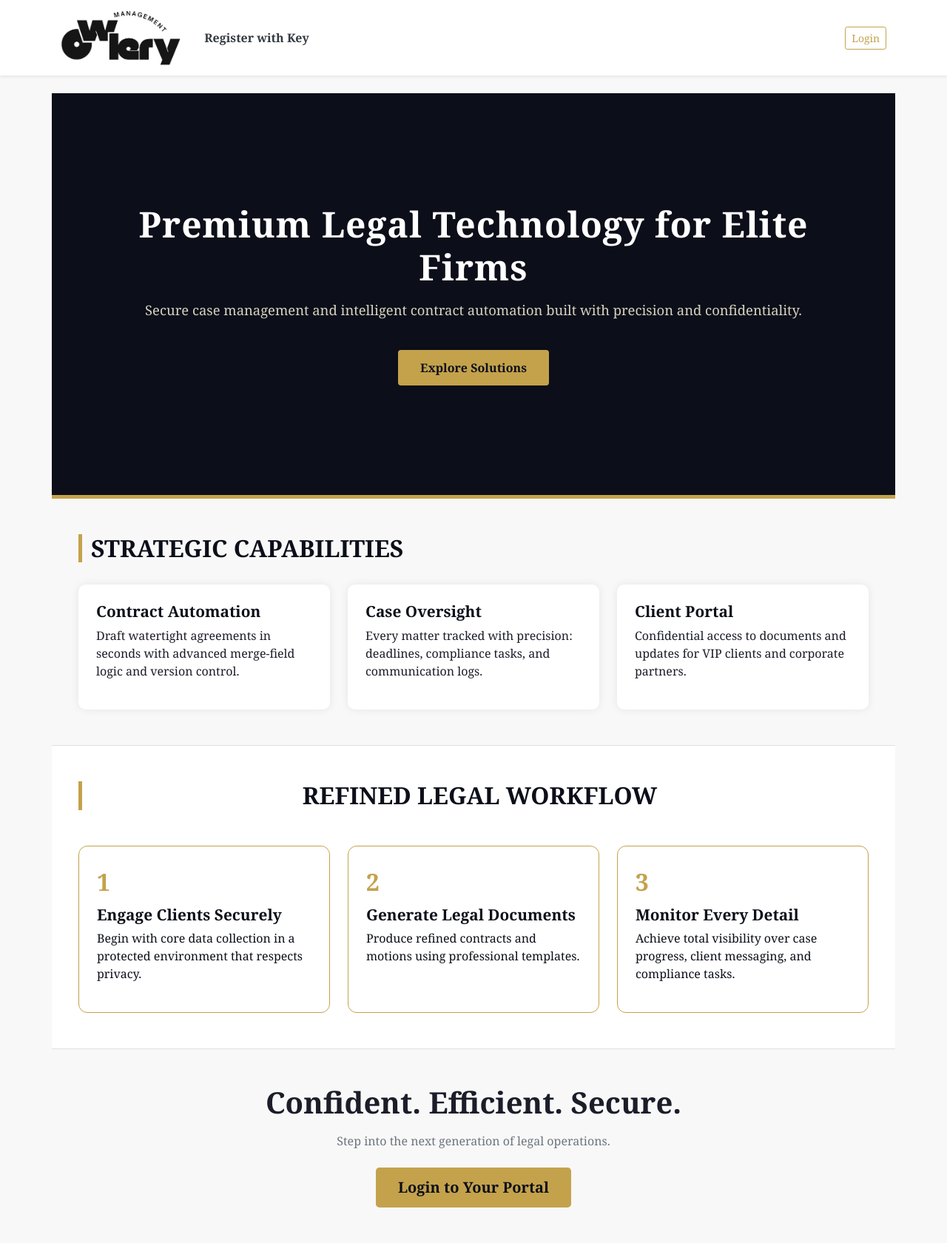
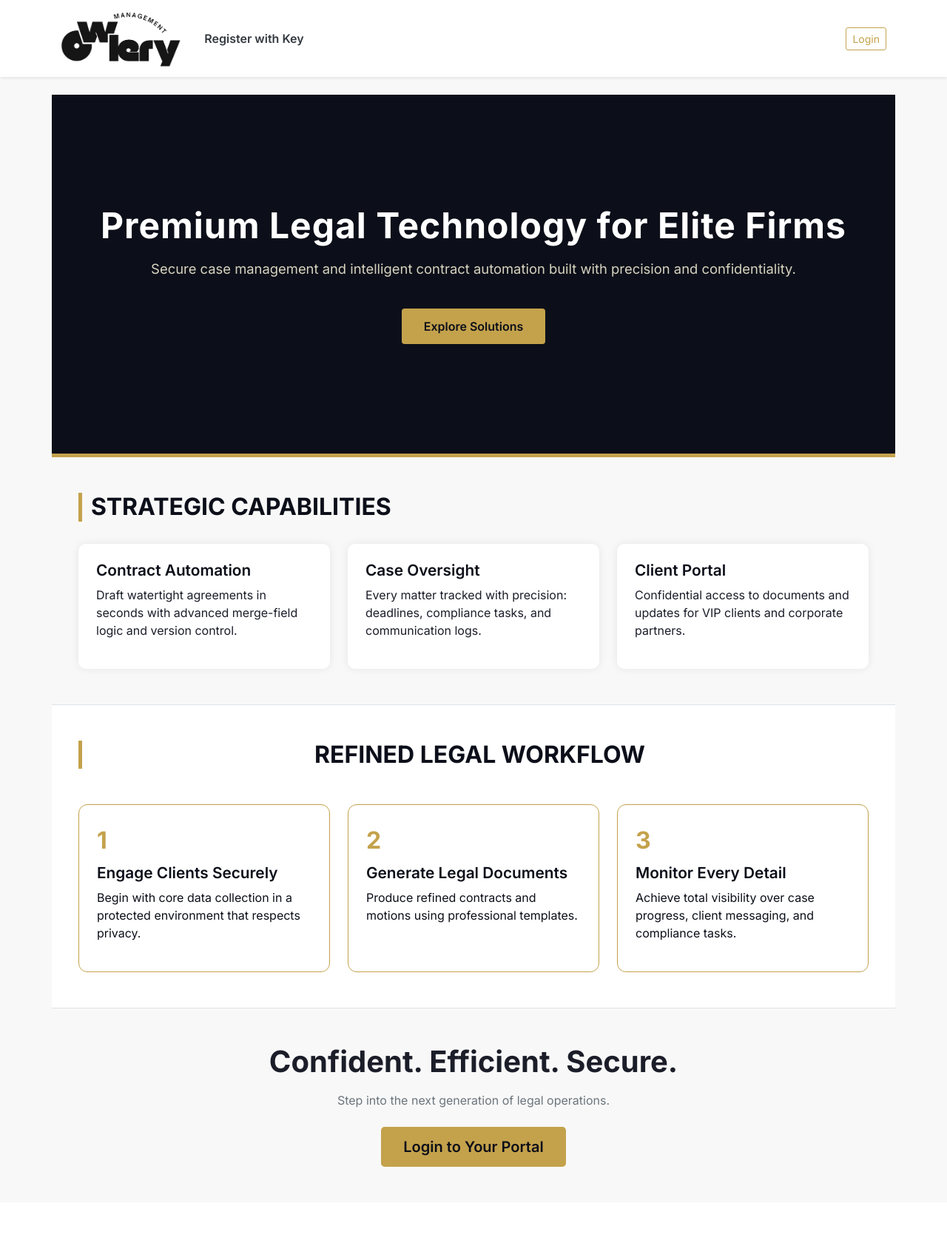
Before and after one commit to susanachavez02/owlerymanagement, a Django app: page / in a window 1280 px wide. Shown: the whole page at 74% size. After the commit the page ends 1577 px from the top, so only its background shows below. Run offline with Django 5.2, Linux system fonts and the light colour scheme.

Commit message:
font changes

```diff
--- a/templates/base.html
+++ b/templates/base.html
@@ -9,6 +9,12 @@
           rel="stylesheet"
           integrity="sha384-1BmE4kWBq78iYhFldvKuhfTAU6auU8tT94WrHftjDbrCEXSU1oBoqyl2QvZ6jIW3"
           crossorigin="anonymous">
+
+    <link rel="preconnect" href="https://fonts.googleapis.com">
+    <link rel="preconnect" href="https://fonts.gstatic.com" crossorigin>
+    <link href="https://fonts.googleapis.com/css2?family=Inter:wght@400;600;700&display=swap" rel="stylesheet">
+
+    <title>Owlery Legal Portal</title>
 
     <style>
   /* Theme tokens */
@@ -43,13 +49,13 @@
 
   /* Global page utilities */
   .page-title {
-    font-family: "Georgia", serif;
+    font-family: "Inter", system-ui, -apple-system, "Segoe UI", sans-serif; /* CHANGED */
     font-weight: 700;
     letter-spacing:.2px;
     margin-bottom:.25rem;
   }
   .page-subtitle {
-    color:#6c757d;
+    color:#526575;
   }
 
   /* Badges—more pill-like */
@@ -167,13 +173,8 @@
     border-radius: 4px; /* Add rounded corners to the hover item */
 }
 </style>
+</head>
 
-
-
-
-
-    <title>Owlery Legal Portal</title>
-</head>
 <body>
 
     <nav class="navbar navbar-expand-lg navbar-light bg-white mb-4 shadow-sm">
--- a/templates/users/homepage.html
+++ b/templates/users/homepage.html
@@ -4,7 +4,8 @@
 
 <style>
     body {
-        font-family: "Georgia", serif;
+        /* FIXED: Changed from Georgia to Inter */
+        font-family: "Inter", system-ui, -apple-system, "Segoe UI", sans-serif;
         background-color: #f8f8f8;
         color: #1b1d29;
     }
@@ -15,6 +16,8 @@
         border-bottom: 5px solid #c4a24c;
     }
     .hero-title {
+        /* FIXED: Ensures the heading uses the modern font */
+        font-family: "Inter", system-ui, -apple-system, "Segoe UI", sans-serif;
         font-size: 3rem;
         font-weight: 700;
         letter-spacing: 1px;
@@ -34,6 +37,8 @@
         background-color: #e2b857;
     }
     .section-title {
+        /* FIXED: Ensures section titles also use the modern font */
+        font-family: "Inter", system-ui, -apple-system, "Segoe UI", sans-serif;
         font-size: 2rem;
         font-weight: bold;
         text-transform: uppercase;
```
